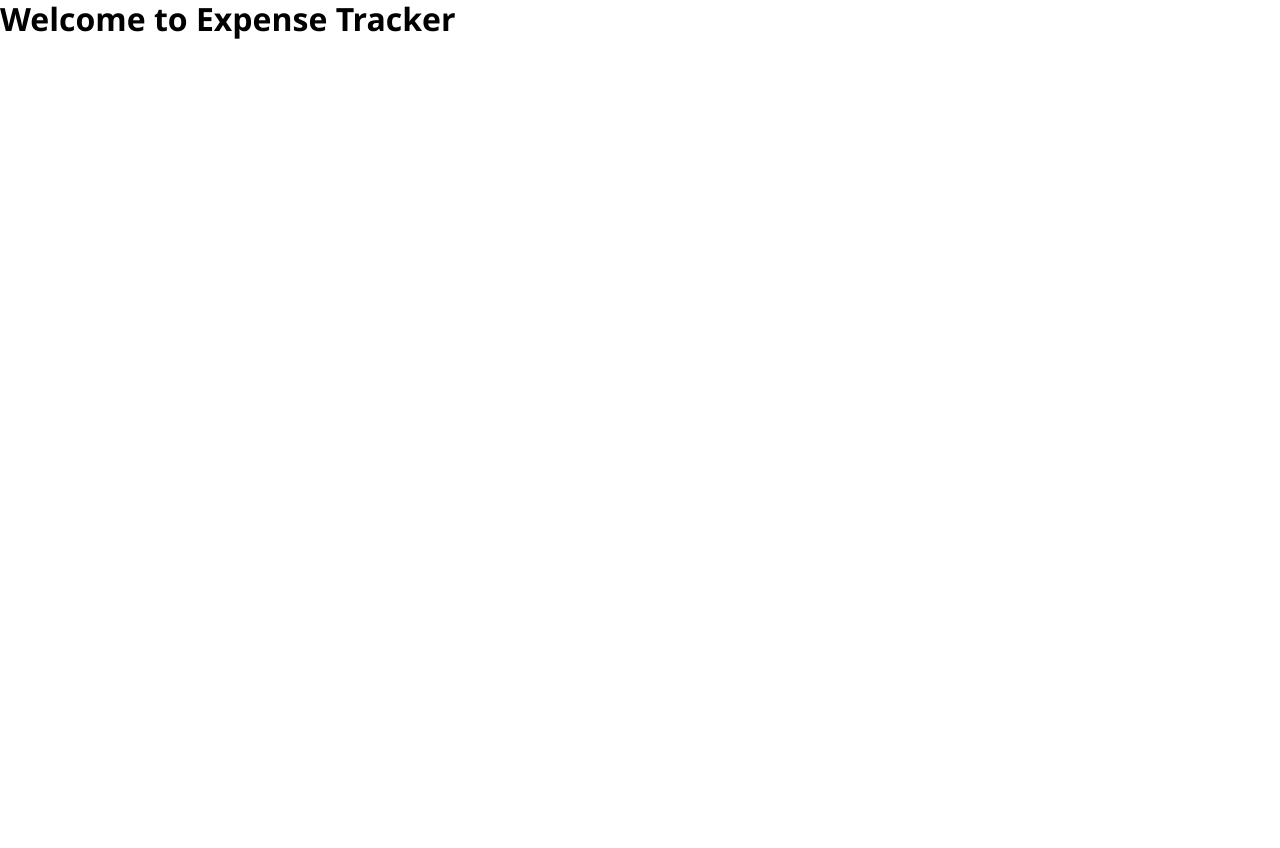
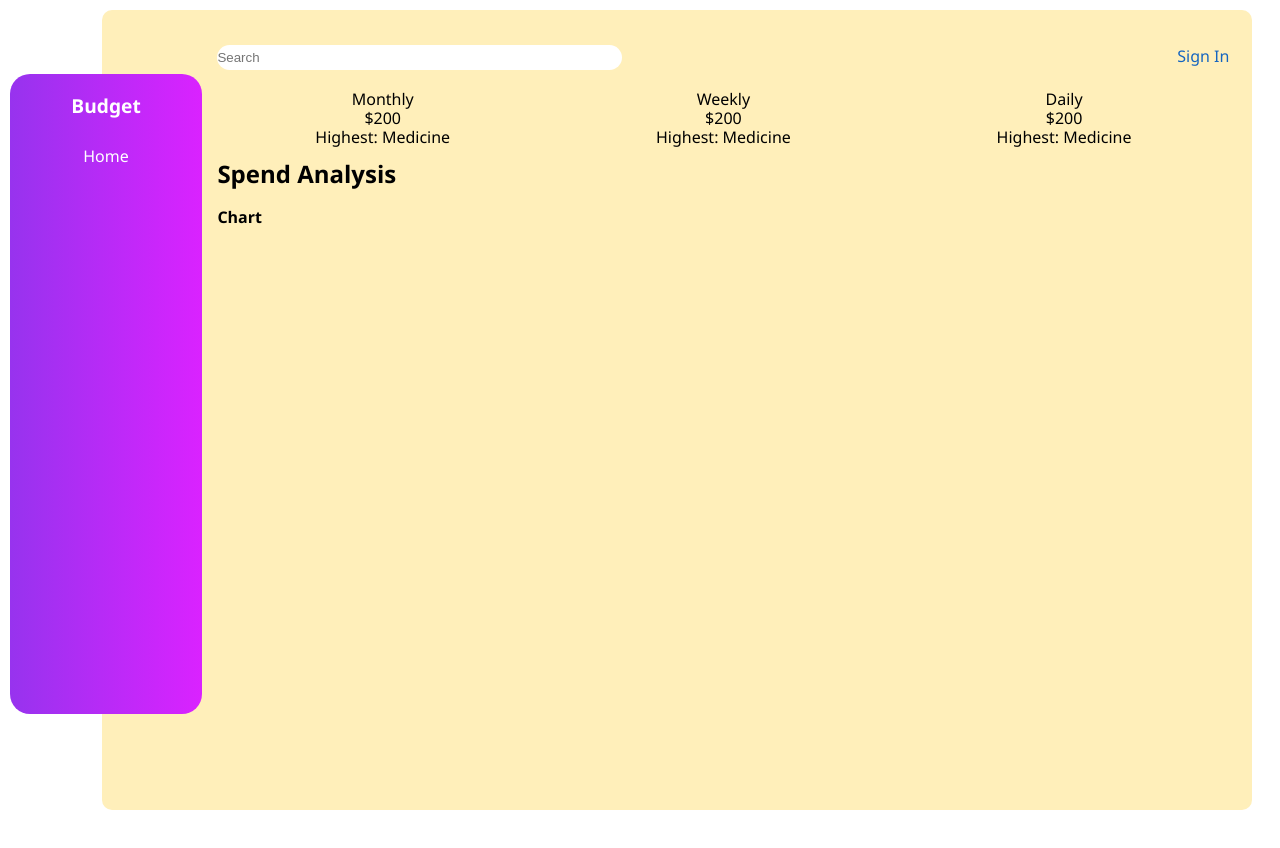
Before and after one commit to Vinitvh/expense-tracker, a website built with webpack: page dist/index.html in a window 1280 px wide. Before the commit the page ends 800 px from the top, so only its background shows below. Built offline with nearby package versions, Linux system fonts and the light colour scheme.

Commit message:
Added HTML content and styles

```diff
--- a/dist/index.html
+++ b/dist/index.html
@@ -8,7 +8,53 @@
     <link rel="stylesheet" href="style.css" />
   </head>
   <body>
-    <h1>Welcome to Expense Tracker</h1>
+    <main id="main">
+      <div class="container">
+        <div id="left-side">
+          <div class="logo"><span> Budget</span></div>
+          <div class="list">
+            <ul>
+              <li><a href="#">Home</a></li>
+            </ul>
+          </div>
+        </div>
+        <div id="right-side">
+          <nav id="navbar">
+            <input type="text" placeholder="Search" />
+            <div class="nav-right">
+              <ul>
+                <li><a href="#">Sign In</a></li>
+              </ul>
+            </div>
+          </nav>
+          <section id="dashboard">
+            <div class="price-summary">
+              <div class="card">
+                <p>Monthly</p>
+                <p>$200</p>
+                <p>Highest: Medicine</p>
+              </div>
+              <div class="card">
+                <p>Weekly</p>
+                <p>$200</p>
+                <p>Highest: Medicine</p>
+              </div>
+              <div class="card">
+                <p>Daily</p>
+                <p>$200</p>
+                <p>Highest: Medicine</p>
+              </div>
+            </div>
+          </section>
+          <section id="chart">
+            <h1>Spend Analysis</h1>
+            <div class="chart-display">
+              <h4>Chart</h4>
+            </div>
+          </section>
+        </div>
+      </div>
+    </main>
     <script src="main.js"></script>
   </body>
 </html>
--- a/dist/style.css
+++ b/dist/style.css
@@ -7,4 +7,123 @@
 body {
   font-family: "Segoe UI", Tahoma, Geneva, Verdana, sans-serif;
   line-height: 1.2;
+  height: 100vh;
 }
+
+a {
+  text-decoration: none;
+}
+
+ul li {
+  list-style: none;
+}
+
+#main {
+  width: 100%;
+  height: 100vh;
+  position: relative;
+  background-color: #fff;
+}
+
+.container {
+  max-width: 1150px;
+  height: 100vh;
+  margin-top: 10px;
+  margin-left: 8%;
+  background-color: #FFEFBA;
+  border-radius: 10px;
+}
+
+#left-side {
+  width: 15%;
+  height: 80%;
+  position: absolute;
+  left: 10px;
+  top: 8%;
+  background: linear-gradient(to right, #9733EE, #DA22FF);
+  border-radius: 20px;
+}
+
+.logo {
+  display: flex;
+  align-items: center;
+  justify-content: center;
+  padding-top: 20px;
+
+}
+
+.logo span {
+  font-size: 1.2rem;
+  font-weight: bold;
+  padding-bottom: 20px;
+  color: #fff;
+}
+
+#left-side .list {
+  display: flex;
+  align-items: center;
+  justify-content: center;
+  padding: 10px 0;
+}
+
+#left-side a {
+  text-decoration: none;
+  color: #fff;
+}
+
+#right-side {
+  width: 88%;
+  height: 100%;
+  margin-left: 10%;
+  padding-top: 3%;
+}
+
+#navbar {
+  display: flex;
+  align-items: center;
+  justify-content: space-between;
+}
+
+#navbar input {
+  border: none;
+  outline: none;
+  width: 40%;
+  height: 25px;
+  border-radius: 20px;
+}
+
+#navbar ul li a {
+  text-decoration: none;
+  color: #1565C0;
+}
+
+/* dashboard */
+#dashboard {
+  padding-top: 20px;
+}
+
+.price-summary {
+  width: 100%;
+  display: grid;
+  grid-template-columns: 1fr 1fr 1fr;
+  gap: 10px;
+  align-items: center;
+  justify-content: center;
+  text-align: center;
+}
+
+.card {
+  height: 70px;
+}
+
+/* chart */
+#chart {
+  width: 100%;
+  height: 100%;
+}
+
+.chart-display {
+  width: 100%;
+  height: 60%;
+  padding-top: 20px;
+}
```
